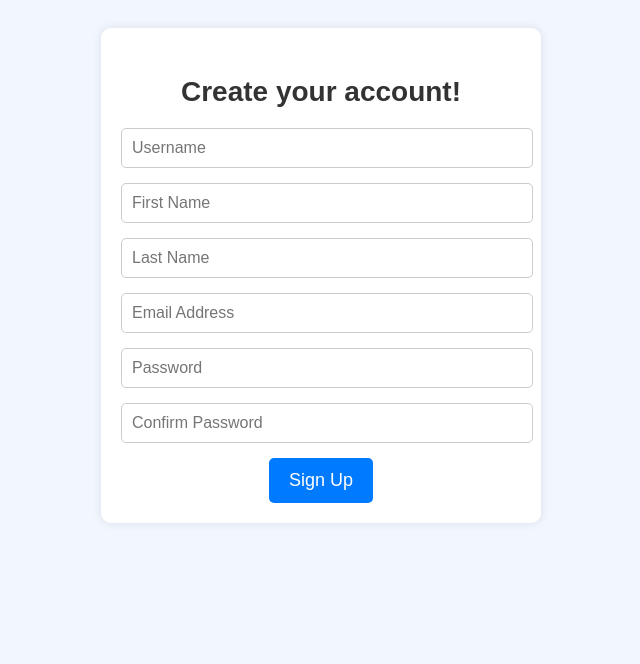
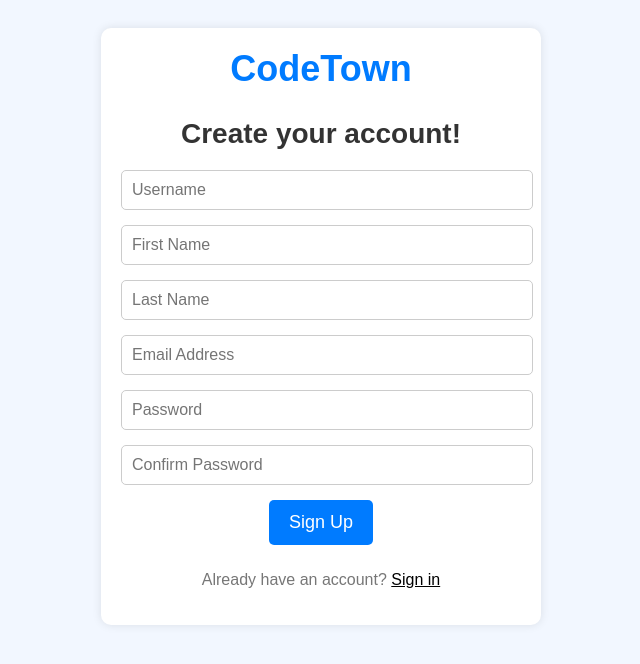
Before and after one commit to Akash-Gupta-2000/Online-Judge, a Django app: page /users/register/ in a window 1280 px wide. Shown: the top 664 px of the page, without its empty margins (319-959 px from the left). Run offline with Django 4.2, Linux system fonts and the light colour scheme.

Commit message:
Add Sign-In redirection

```diff
--- a/OJ_Server/User/templates/register.html
+++ b/OJ_Server/User/templates/register.html
@@ -62,6 +62,7 @@
             color: #fff;
             border: none;
             padding: 12px 20px;
+            margin-bottom: 10px;
             border-radius: 5px;
             font-size: 18px;
             cursor: pointer;
@@ -69,6 +70,36 @@
 
         .btn-primary:hover {
             background-color: #0056b3;
+        }
+
+        /* Style for the "Sign Up" button */
+        .signup-button {
+            background: none; /* Remove background color */
+            border: none; /* Remove border */
+            font-weight: normal; /* Remove bold */
+            font-size: 16px; /* Set font size to match other words */
+            cursor: pointer;
+            text-decoration: underline; /* Add underline to text */
+            color: #000; /* Black color for the link */
+            margin-top: 10px; /* Add some spacing from the login form */
+            display: inline; /* Make the link inline */
+        }
+
+        .signup-button:hover {
+            text-decoration: none; /* Remove underline on hover */
+            color: #0056b3; /* Darker blue on hover */
+        }
+
+        /* Style for the "Don't have an account" text */
+        .dont-have-account {
+            color: #777; /* Grey color for the text */
+        }
+
+        .codetown-logo {
+            font-size: 36px;
+            color: #007BFF; /* Grey color */
+            font-weight: bold;
+            margin-bottom: 0px;
         }
     </style>
 </head>
@@ -84,6 +115,8 @@
     {% endfor %}
 
     <div class="container">
+        <!-- Add CodeTown logo here -->
+        <div class="codetown-logo">CodeTown</div>
         <h3>Create your account!</h3>
         <form method="post" action="/users/register/">
             {% csrf_token %}
@@ -107,6 +140,7 @@
             </div>
             <button type="submit" class="btn btn-primary">Sign Up</button>
         </form>
+        <p class="dont-have-account">Already have an account? <a class="signup-button" href="/users/login/">Sign in</a></p>
     </div>
 </body>
 </html>
```
